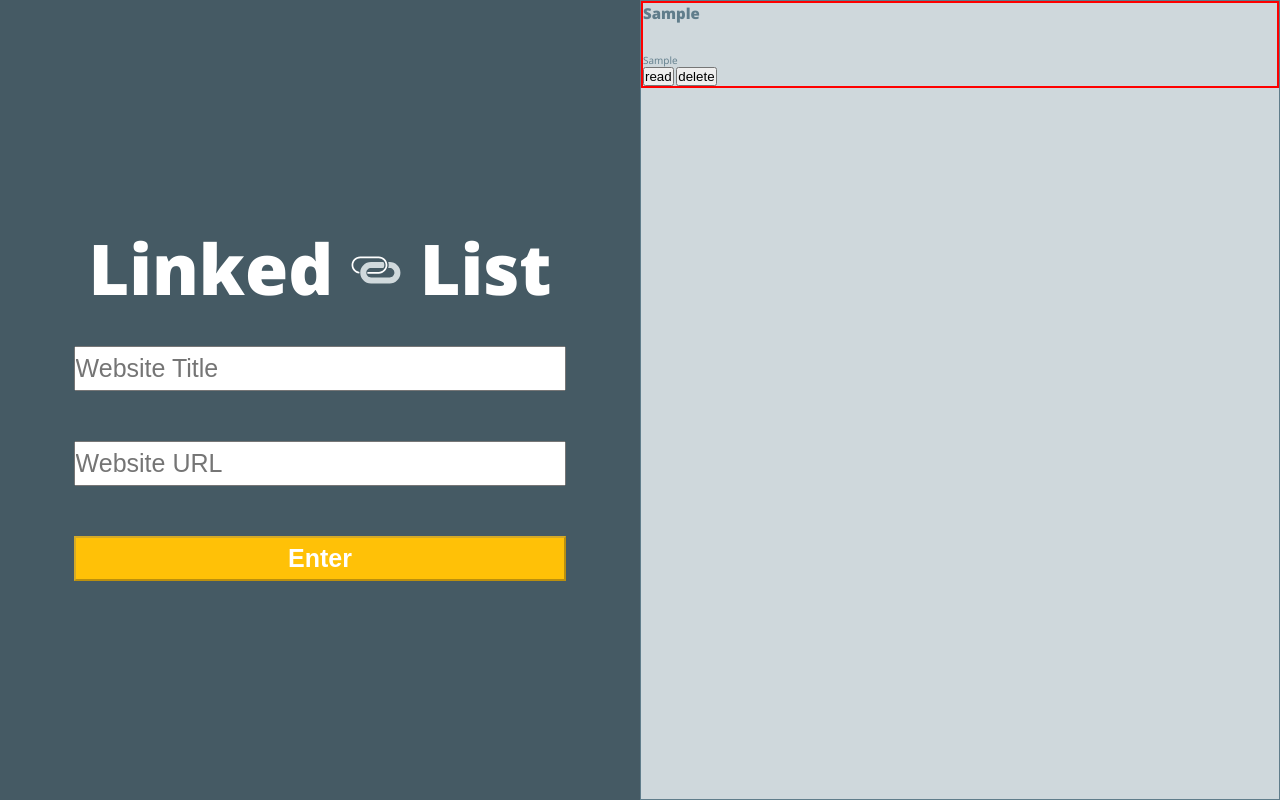
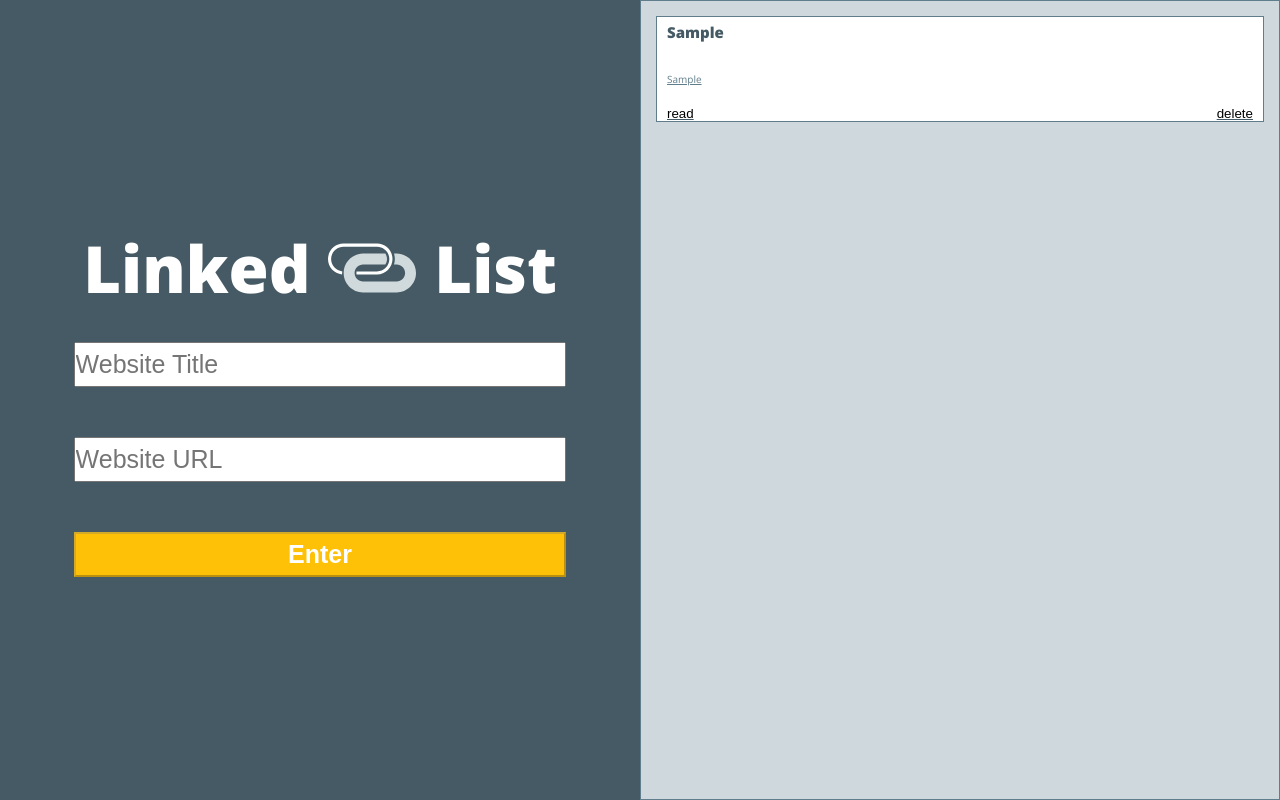
Before and after one commit to bmtiedt/bt-ct-linked-list, a plain HTML site: page index.html in a window 1280 px wide. Both pictures are taken after typing "Sample", "Sample" into the empty fields and a click on the button "Enter". Drawn offline with nearby package versions, Linux system fonts and the light colour scheme.

Commit message:
Add bookmark styling

```diff
--- a/index.html
+++ b/index.html
@@ -4,6 +4,7 @@
   <meta charset="UTF-8">
   <title>Linked List</title>
   <link href="https://fonts.googleapis.com/css?family=Open+Sans:400,800" rel="stylesheet">
+  <script src="http://ajax.googleapis.com/ajax/libs/jquery/3.3.1/jquery.min.js"></script>
   <link rel="stylesheet" href="main.css">
 </head>
 <body>
--- a/main.css
+++ b/main.css
@@ -36,11 +36,11 @@ body {
   font-family: 'Open Sans', sans-serif;
 }
 
-main.full-wrapper {
+.full-wrapper {
   display: flex;
 }
 
-section.inputs-button-wrapper {
+.inputs-button-wrapper {
   background-color: #455A64;
   display: flex;
   flex-direction: column;
@@ -54,21 +54,13 @@ header {
   margin-bottom: 3rem;
 }
 
-article {
-  border: 1px solid red;
-}
-
 .title-inputs {
   color: #FFF;
-  font-size: 7rem;
+  font-size: 6.5rem;
 }
 
 .link-img {
-  width: 5rem;
-  height: 5rem;
-}
-
-h1.image {
+  width: 9rem;
   height: 5rem;
 }
 
@@ -83,7 +75,6 @@ h1.image {
 .make-bookmark-button {
   background-color: #FFC107;
   color: #FFF;
-
   font-size: 2.5rem;
   font-weight: 800;
   height: 4.5rem;
@@ -105,11 +96,18 @@ h1.image {
 }
 
 .bookmark-banner-element {
-/*  border: 2px solid #607D8B;
-*/}
+  color: #455A64;
+  padding-left: 1rem;
+  padding-top: .5rem;
+}
 
 .bookmark-list-item {
+  background-color: #FFF;
+  border: 1px solid #607D8B;
   color: #607D8B;
+  display: flex;
+  flex-direction: column;
+  margin: 1.5rem;
 }
 
 .bookmark-list-banner {
@@ -118,16 +116,29 @@ h1.image {
 
 .bookmark-list-link {
   color: #607D8B;
+  padding-left: 1rem;
+  padding-bottom: 2rem;
+}
+
+.bookmark-list-link: hover {
+  color: #455A64;
+  text-decoration: underline #FFC107;
 }
 
 .bookmark-list-link-item {
-/*  border: 4px solid chartreuse;
-*/}
+  text-decoration: underline;
+}
 
 .bookmark-list-buttons {
+  display: flex;
+  justify-content: space-between;
+}
+
+.bookmark-list-button {
+  background: none;
+  border: none;
+  padding-left: 1rem;
+  padding-right: 1rem;
+  text-decoration: underline #455A64;
 /*  border: 2px solid lightblue;
 */}
-
-.bookmark-list-button {
-/*  border: 1px solid orange;
-*/}
--- a/main.js
+++ b/main.js
@@ -2,19 +2,21 @@
   var inputUrl = document.querySelector('#website-url');
   var makeBookmarkButton = document.querySelector('.make-bookmark-button');
   var inputsForm = document.querySelector('.inputs-form');
+  var bookmarkList = document.querySelector('#bookmark-section-id');
+  var bookmarkWrapper = document.querySelector('.bookmark-section');
+
   // var clearButton = document.querySelector('#clear-button');
-  var bookmarkList = document.querySelector('#bookmark-section-id');
-
-
   // clearButton.addEventListener('click', clearAllBookmarks);
   inputTitle.addEventListener('keyup', toggleButton);
   inputUrl.addEventListener('keyup', toggleButton);
 
-  // makeBookmarkButton.addEventListener('click', handleFormSubmit);
-
   inputsForm.addEventListener('submit', function(event) {
     event.preventDefault();
     handleFormSubmit();
+  });
+
+  $('.bookmark-section').on('click','.bookmark-list-item', function() {
+    $(this).toggleClass('read');
   });
 
   function toggleButton () {
@@ -24,17 +26,6 @@
       makeBookmarkButton.disabled = false;
     }
   }
-
-  // bookmarkSection.addEventListener('click', function (event) {
-  //   console.log('A')
-  //   if(event.target.innerText.toLowerCase() === 'read') {
-  //     toggleReadClass(event.target);
-  //   }
-  //   if(event.target.innerText.toLowerCase() === 'delete') {
-  //     deleteListItem(event.target);
-  //   console.log('A')
-  //   }
-  // });
 
   function clearInputs(element) {
     element.value = '';
@@ -79,6 +70,35 @@ function makeBookmarkItem(bookmarkItemTitle, bookmarkItemUrl) {
   bookmarkList.append(bookMarks);
   console.log('B5')
 };
+
+
+
+// function toggleReadClass(button) {
+//   var readBtnClass = document.createClass('.read')
+
+
+  // makeBookmarkButton.addEventListener('click', handleFormSubmit);
+
+  // bookmarkSection.addEventListener('click', function (event) {
+  //   console.log('A')
+  //   if(event.target.innerText.toLowerCase() === 'read') {
+  //     toggleReadClass(event.target);
+  //   }
+  //   if(event.target.innerText.toLowerCase() === 'delete') {
+  //     deleteListItem(event.target);
+  //   console.log('A')
+  //   }
+  // });
+
+
+
+
+
+
+
+
+
+
 
 
     // var bookmarkItem = document.createElement('article');
```
